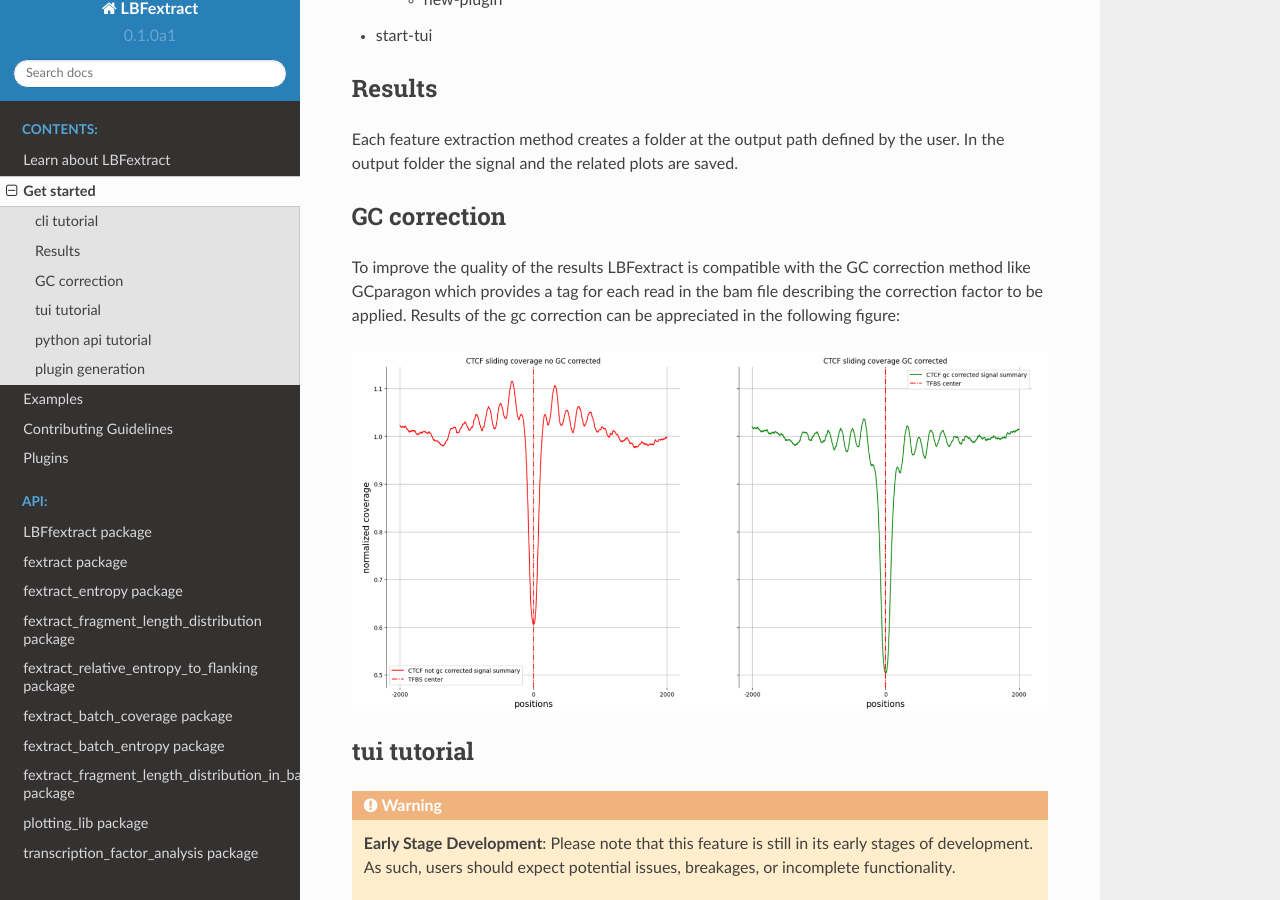
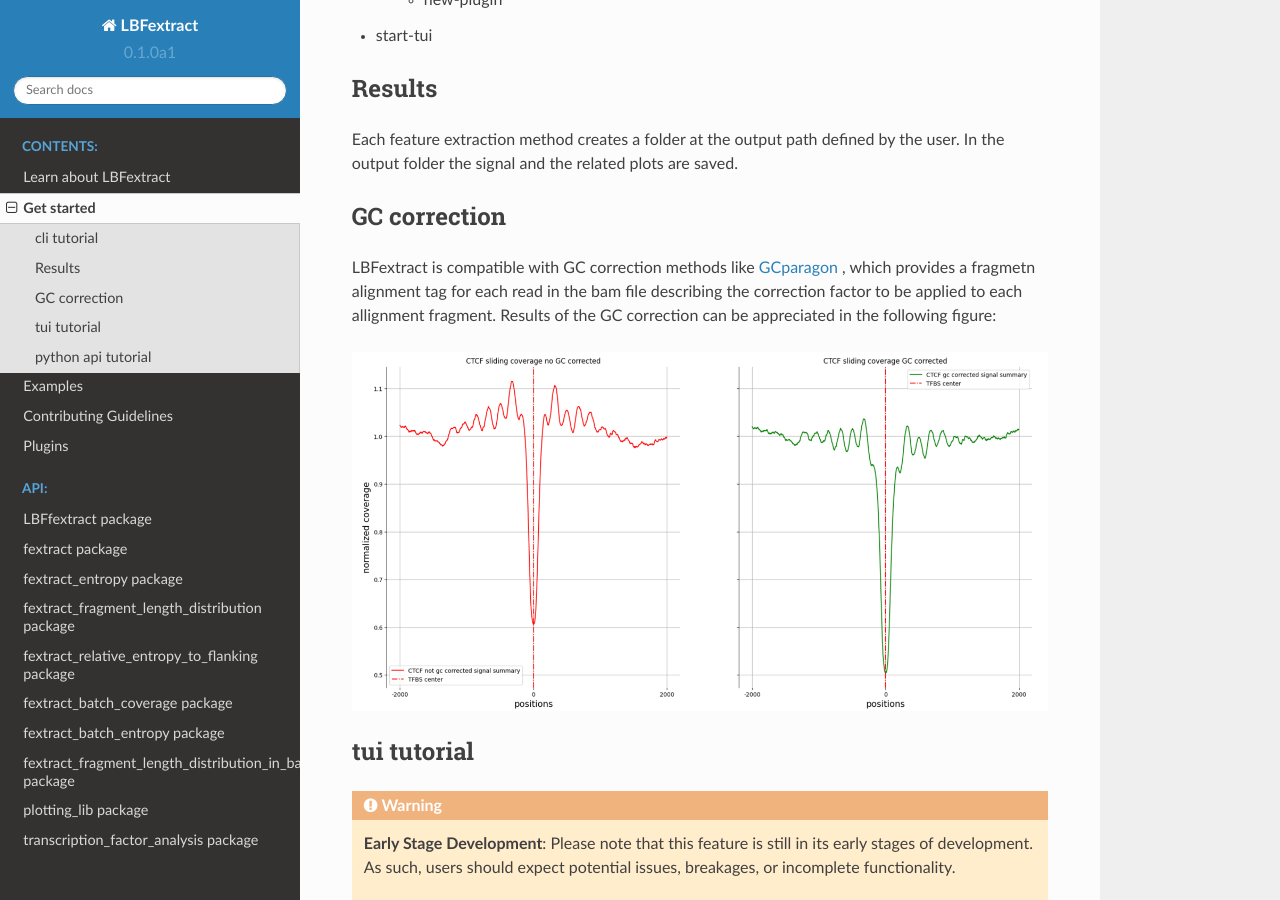
Before and after one commit to Isy89/LBF, a Sphinx documentation site: the page built from docs/source/get_started.rst, in a window 1280 px wide and 900 px high, scrolled down 1141 px. Built offline with Sphinx 7.4.7 and the Read the Docs theme 2.0.0, drawn with Linux system fonts in a browser that asks for light colours; pages that are not in the unit, such as notebooks, are missing from menus; the version number is read from the project's files by our own code.

Commit message:
Update get_started.rst

```diff
--- a/docs/source/get_started.rst
+++ b/docs/source/get_started.rst
@@ -60,10 +60,10 @@
 GC correction
 -------------
 
-To improve the quality of the results LBFextract is compatible with the GC correction method
-like GCparagon which provides a tag for each read in the bam file describing the correction factor
-to be applied.
-Results of the gc correction can be appreciated in the following figure:
+LBFextract is compatible with GC correction methods
+like `GCparagon <https://github.com/BGSpiegl/GCparagon>`_ , which provides a fragmetn alignment tag for each read in the bam file describing the correction factor
+to be applied to each allignment fragment.
+Results of the GC correction can be appreciated in the following figure:
 
 .. image:: _static/gc_correction_coverage.png
     :alt: coverage with and without gc correction
@@ -171,6 +171,3 @@
     :linenos:
 
     [Signal(obj), Figure(obj)]
-
-plugin generation
------------------
```
